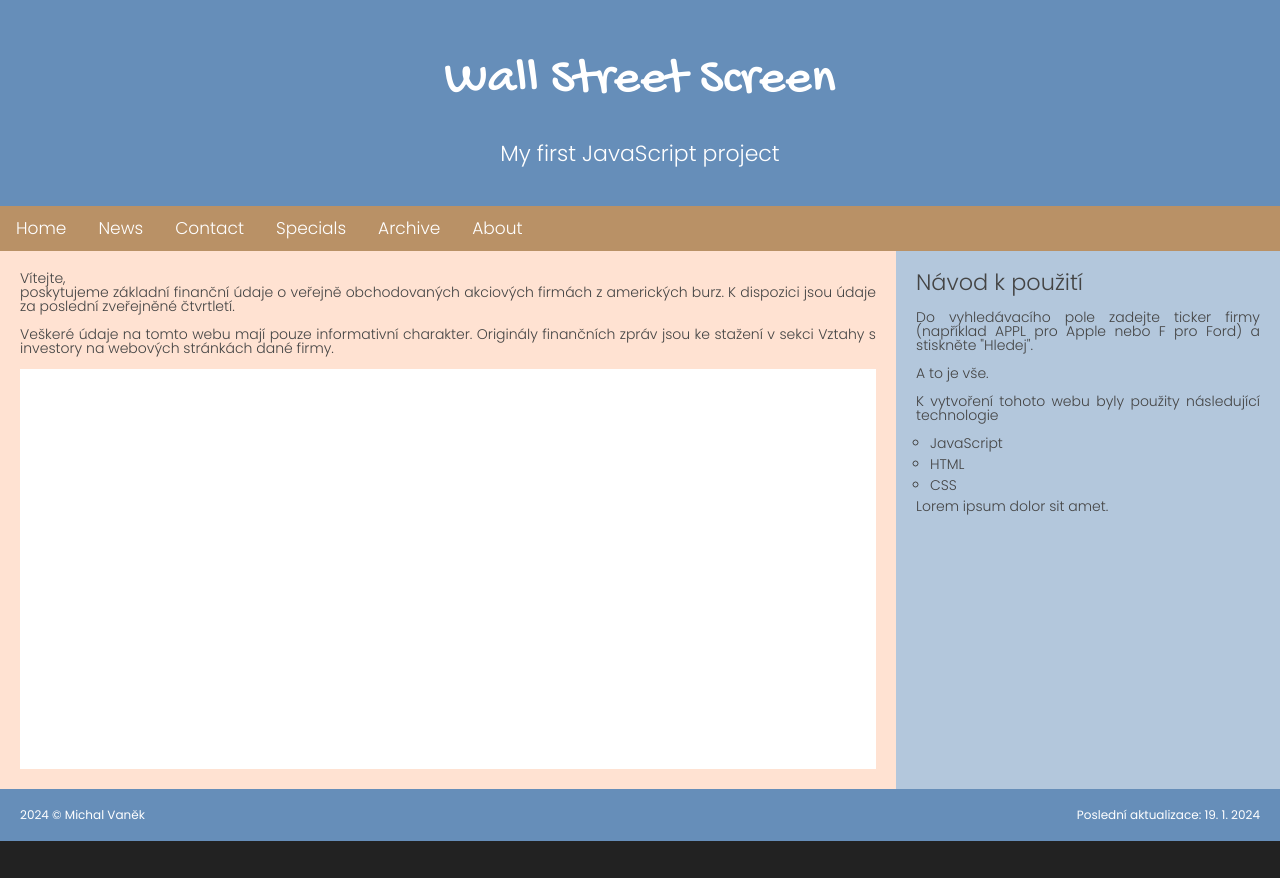
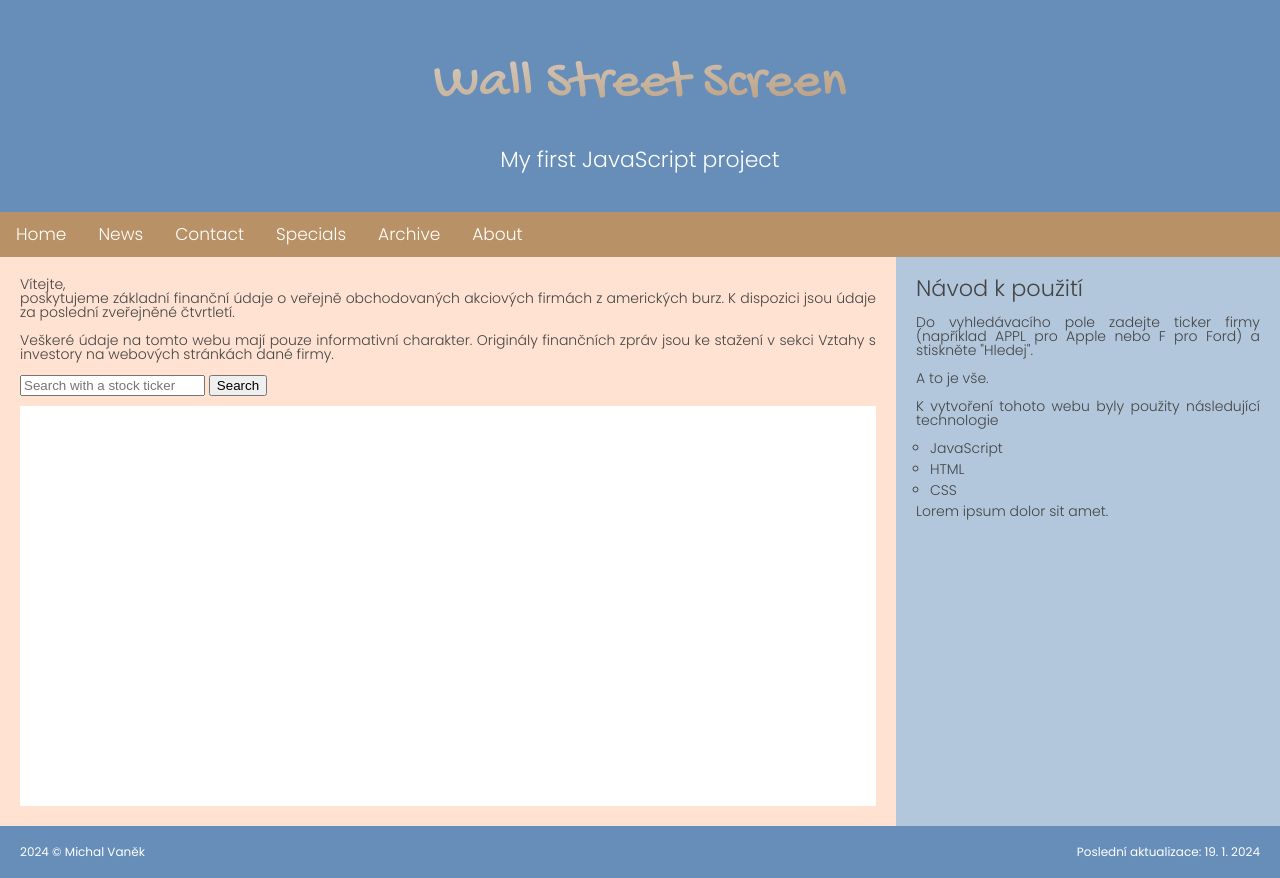
Before and after one commit to mikevane/wall-street-screen, a website built with Parcel: page index.html in a window 1280 px wide. Before the commit the page ends 841 px from the top, so only its background shows below. Built offline with nearby package versions, Linux system fonts and the light colour scheme; no server answers.

Commit message:
Search form added

```diff
--- a/css/styles.css
+++ b/css/styles.css
@@ -139,8 +139,14 @@ body {
 
 h1 {
   font-family: "Gochi Hand", cursive;
-  font-size: 4vw;
-  /* text-transform: uppercase; */
+  font-size: 54px;
+  background-color: #fff;
+  background-image: linear-gradient(to right bottom, #eee, #a0764a);
+  background-size: 100%;
+  -webkit-background-clip: text;
+  -moz-background-clip: text;
+  -webkit-text-fill-color: transparent;
+  -moz-text-fill-color: transparent;
 }
 h2 {
   font-size: 220%;
@@ -160,6 +166,10 @@ a {
 
 a:hover {
   text-decoration: underline;
+}
+
+form {
+  margin-bottom: 10px;
 }
 
 .header {
--- a/index.html
+++ b/index.html
@@ -6,7 +6,7 @@
     <meta name="description" content="Practicing my JS, HTML, and CSS skills" />
     <meta name="author" content="Michal Vaněk" />
     <meta name="viewport" content="width=device-width, initial-scale=1" />
-    <script type="module" src="scripts/model.js"></script>
+    <script type="module" src="/scripts/model.js"></script>
     <link
       rel="stylesheet"
       href="https://cdnjs.cloudflare.com/ajax/libs/font-awesome/4.7.0/css/font-awesome.min.css"
@@ -63,6 +63,17 @@
           na webových stránkách dané firmy.
         </p>
 
+        <form class="search">
+          <input
+            type="text"
+            class="search__field"
+            placeholder="Search with a stock ticker"
+          />
+          <button class="btn search--btn">
+            <span>Search</span>
+          </button>
+        </form>
+
         <div id="screener"></div>
       </div>
 
```
